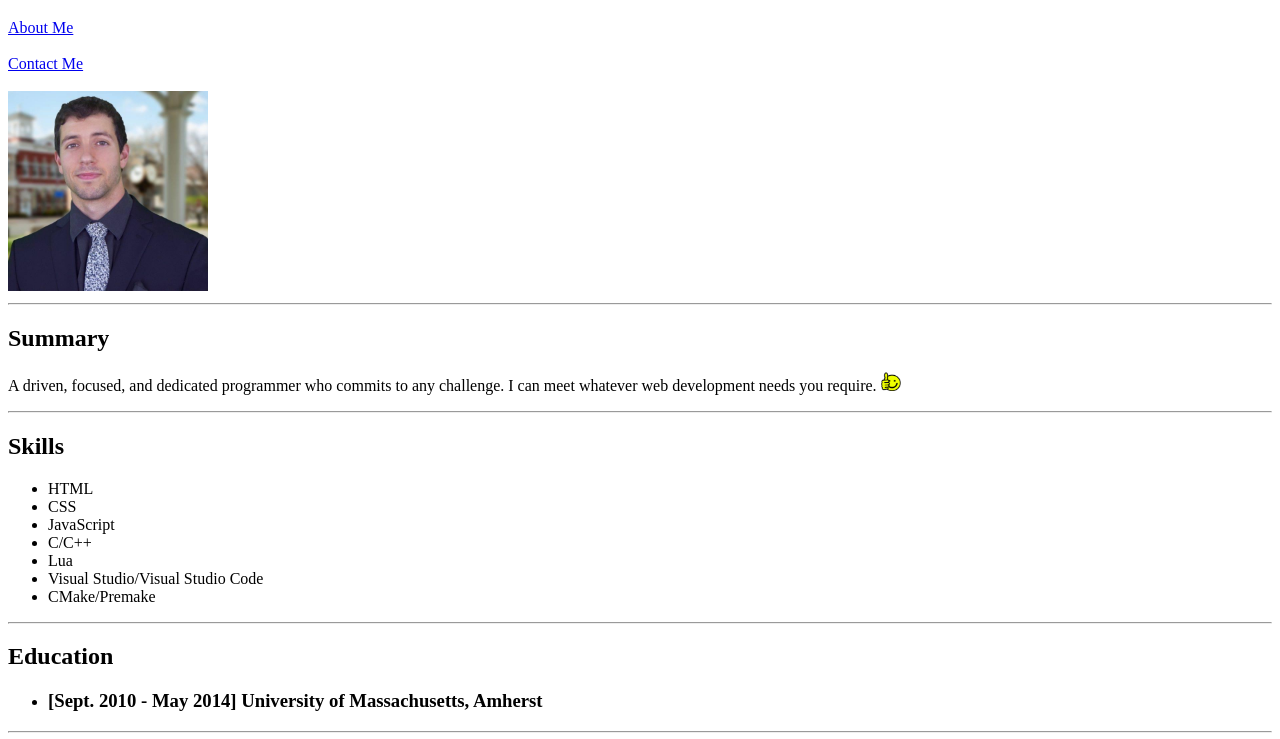
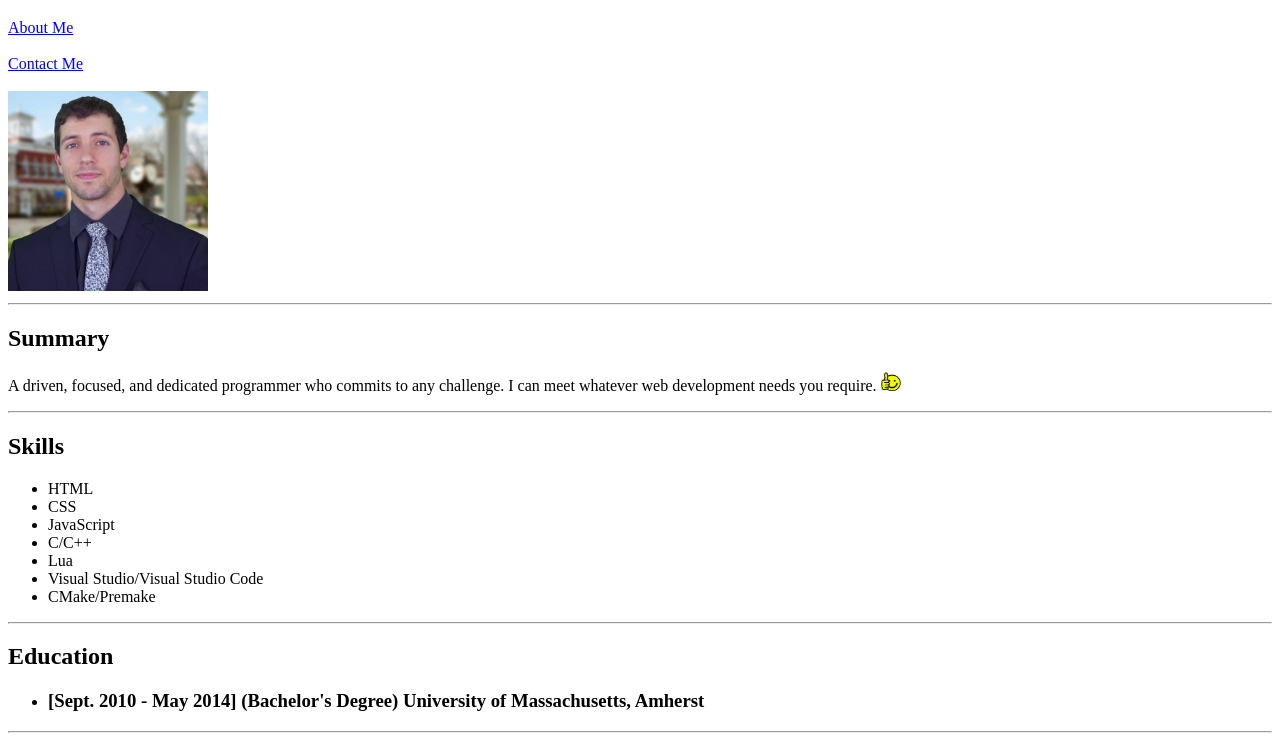
Before and after one commit to bidus92/My_Resume, a plain HTML site: page index.html in a window 1280 px wide. Shown: the part 61-800 px from the top of the page. Drawn offline with Linux system fonts and the light colour scheme.

Commit message:
Minor edits

```diff
--- a/index.html
+++ b/index.html
@@ -40,7 +40,7 @@
     <hr/>
     <h2>Education</h2>
     <ul>
-        <li><h3>[Sept. 2010 - May 2014] University of Massachusetts, Amherst</h3></li>
+        <li><h3>[Sept. 2010 - May 2014] (Bachelor's Degree) University of Massachusetts, Amherst</h3></li>
     </ul>
     <hr/>
     <h2>Careers</h2>
```
